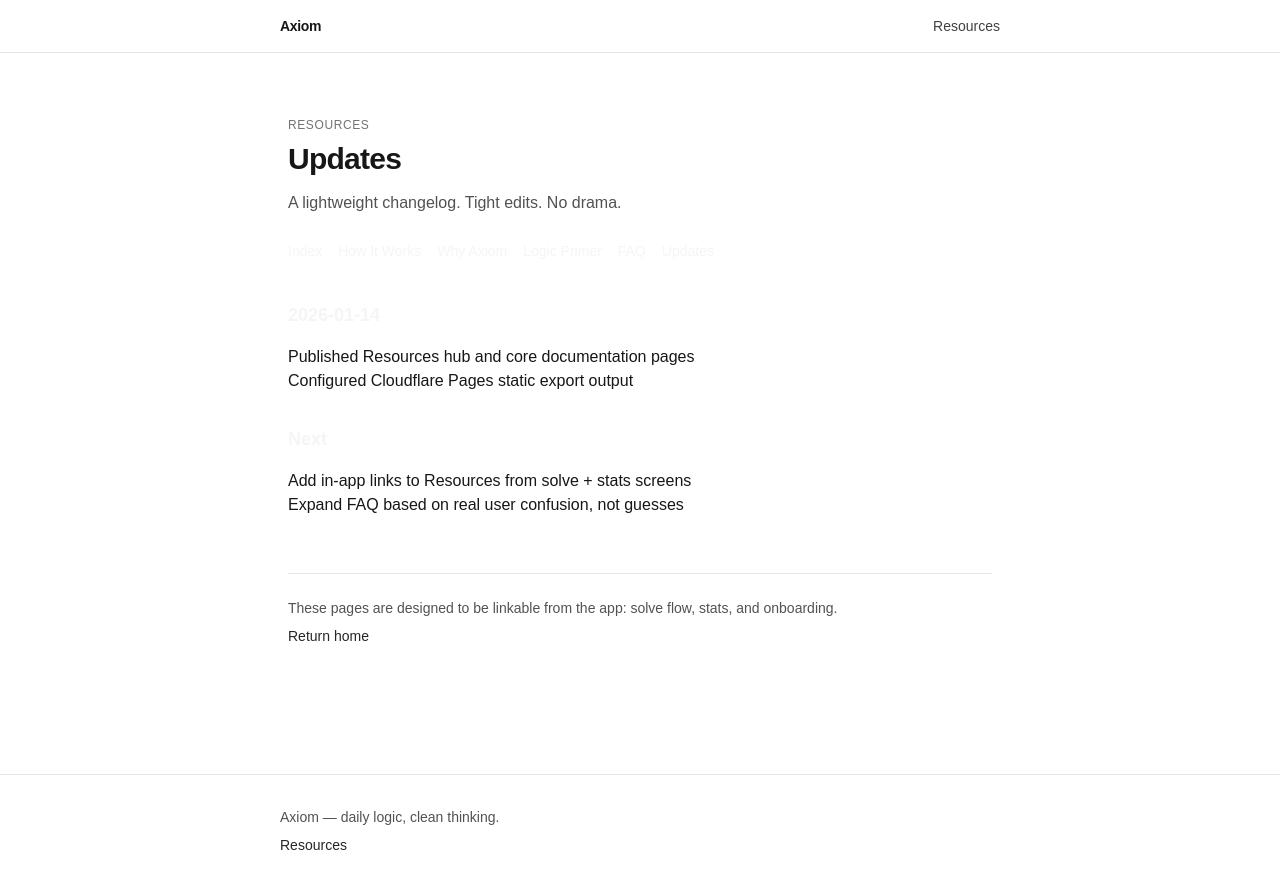
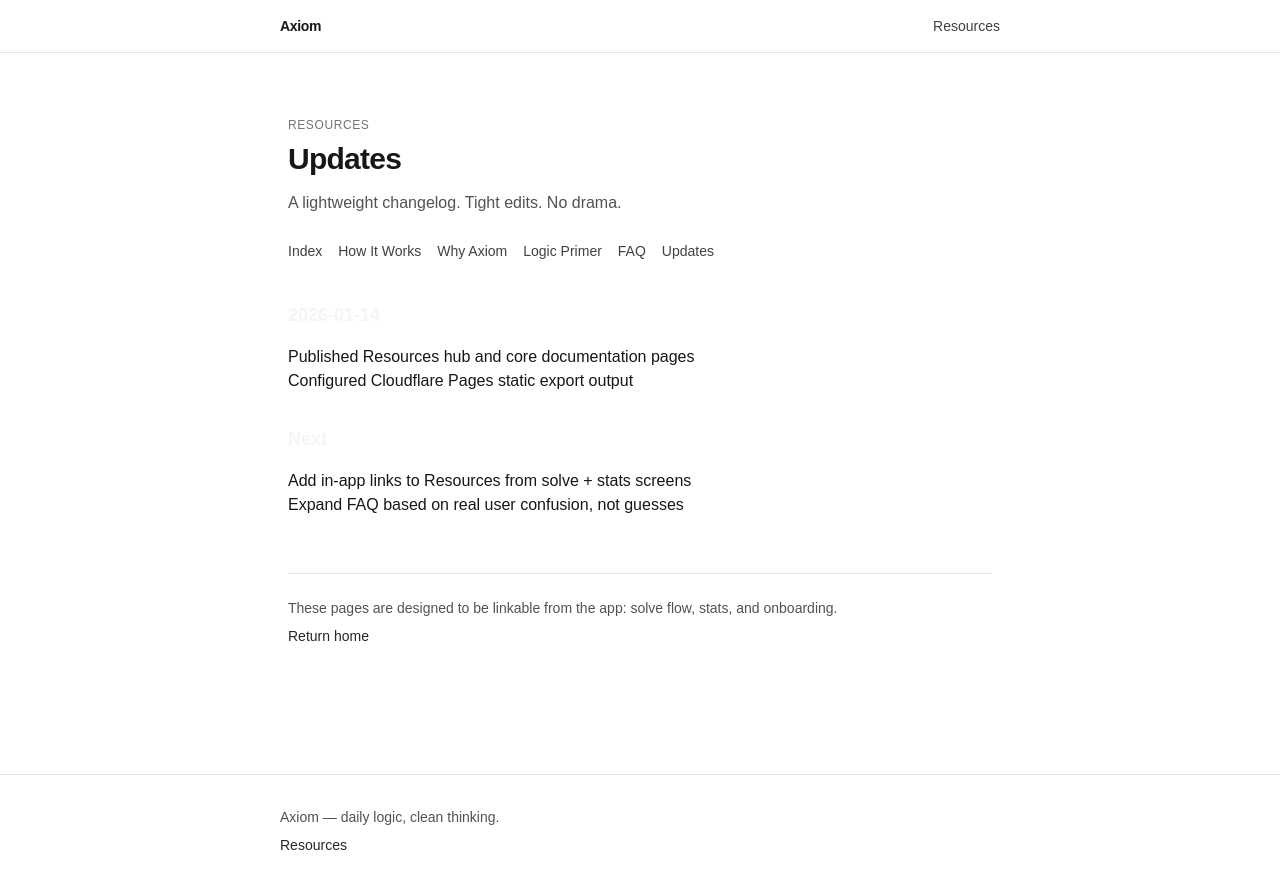
Before and after one commit to TrueFormCoder/axiom-site, a Next.js app in the folder site/: page /resources/updates in a window 1280 px wide. Built offline with nearby package versions, Linux system fonts and the light colour scheme.

Commit message:
Polish resources typography and spacing

```diff
--- a/site/app/resources/ResourcesLayout.tsx
+++ b/site/app/resources/ResourcesLayout.tsx
@@ -25,28 +25,28 @@
         ) : null}
 
         <nav className="mt-6 flex flex-wrap gap-x-4 gap-y-2 text-sm">
-          <Link className="text-neutral-100 hover:text-white underline-offset-4 hover:underline" href="/resources">
+          <Link className="text-neutral-700 underline-offset-4 hover:underline hover:text-neutral-900" href="/resources">
             Index
           </Link>
-          <Link className="text-neutral-100 hover:text-white underline-offset-4 hover:underline" href="/resources/how-it-works">
+          <Link className="text-neutral-700 underline-offset-4 hover:underline hover:text-neutral-900" href="/resources/how-it-works">
             How It Works
           </Link>
-          <Link className="text-neutral-100 hover:text-white underline-offset-4 hover:underline" href="/resources/why-axiom">
+          <Link className="text-neutral-700 underline-offset-4 hover:underline hover:text-neutral-900" href="/resources/why-axiom">
             Why Axiom
           </Link>
-          <Link className="text-neutral-100 hover:text-white underline-offset-4 hover:underline" href="/resources/logic-primer">
+          <Link className="text-neutral-700 underline-offset-4 hover:underline hover:text-neutral-900" href="/resources/logic-primer">
             Logic Primer
           </Link>
-          <Link className="text-neutral-100 hover:text-white underline-offset-4 hover:underline" href="/resources/faq">
+          <Link className="text-neutral-700 underline-offset-4 hover:underline hover:text-neutral-900" href="/resources/faq">
             FAQ
           </Link>
-          <Link className="text-neutral-100 hover:text-white underline-offset-4 hover:underline" href="/resources/updates">
+          <Link className="text-neutral-700 underline-offset-4 hover:underline hover:text-neutral-900" href="/resources/updates">
             Updates
           </Link>
         </nav>
       </div>
 
-      <article className="prose prose-invert prose-lg prose-headings:text-neutral-100 prose-p:text-neutral-200 max-w-none">
+      <article className="prose prose-neutral prose-lg max-w-none prose-headings:scroll-mt-24 prose-h2:mt-10 prose-h2:mb-3 prose-p:leading-7 prose-li:my-1 prose-a:font-medium prose-a:underline prose-a:underline-offset-4 prose-a:text-neutral-900 hover:prose-a:text-neutral-700">
         {children}
       </article>
 
--- a/site/package.json
+++ b/site/package.json
@@ -15,6 +15,7 @@
   },
   "devDependencies": {
     "@tailwindcss/postcss": "^4",
+    "@tailwindcss/typography": "^0.5.19",
     "@types/node": "^20",
     "@types/react": "^19",
     "@types/react-dom": "^19",
--- /dev/null
+++ b/site/tailwind.config.ts
@@ -0,0 +1,15 @@
+import type { Config } from "tailwindcss";
+import typography from "@tailwindcss/typography";
+
+const config: Config = {
+  content: [
+    "./app/**/*.{js,ts,jsx,tsx,mdx}",
+    "./components/**/*.{js,ts,jsx,tsx,mdx}",
+  ],
+  theme: {
+    extend: {},
+  },
+  plugins: [typography],
+};
+
+export default config;
```
Also changed, not shown: 1 other file (tests, documents, lock files or other folders).
